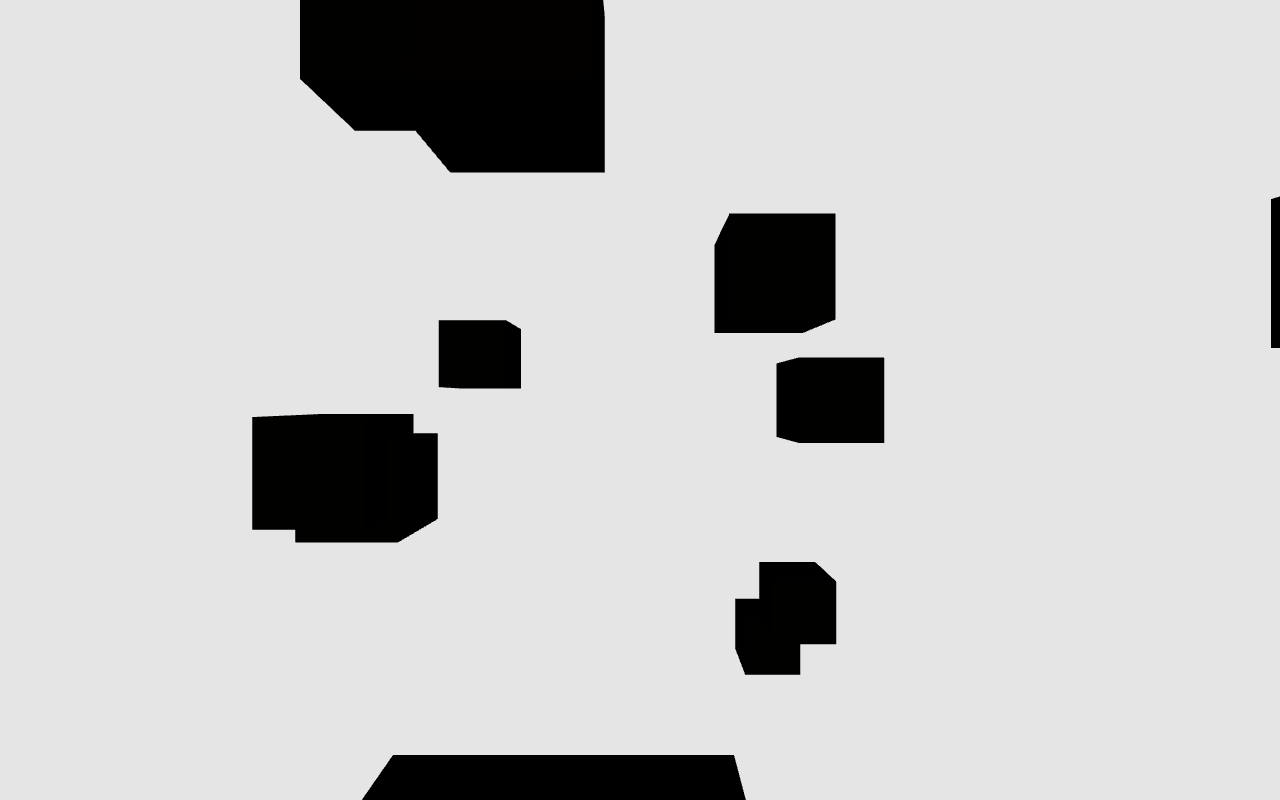
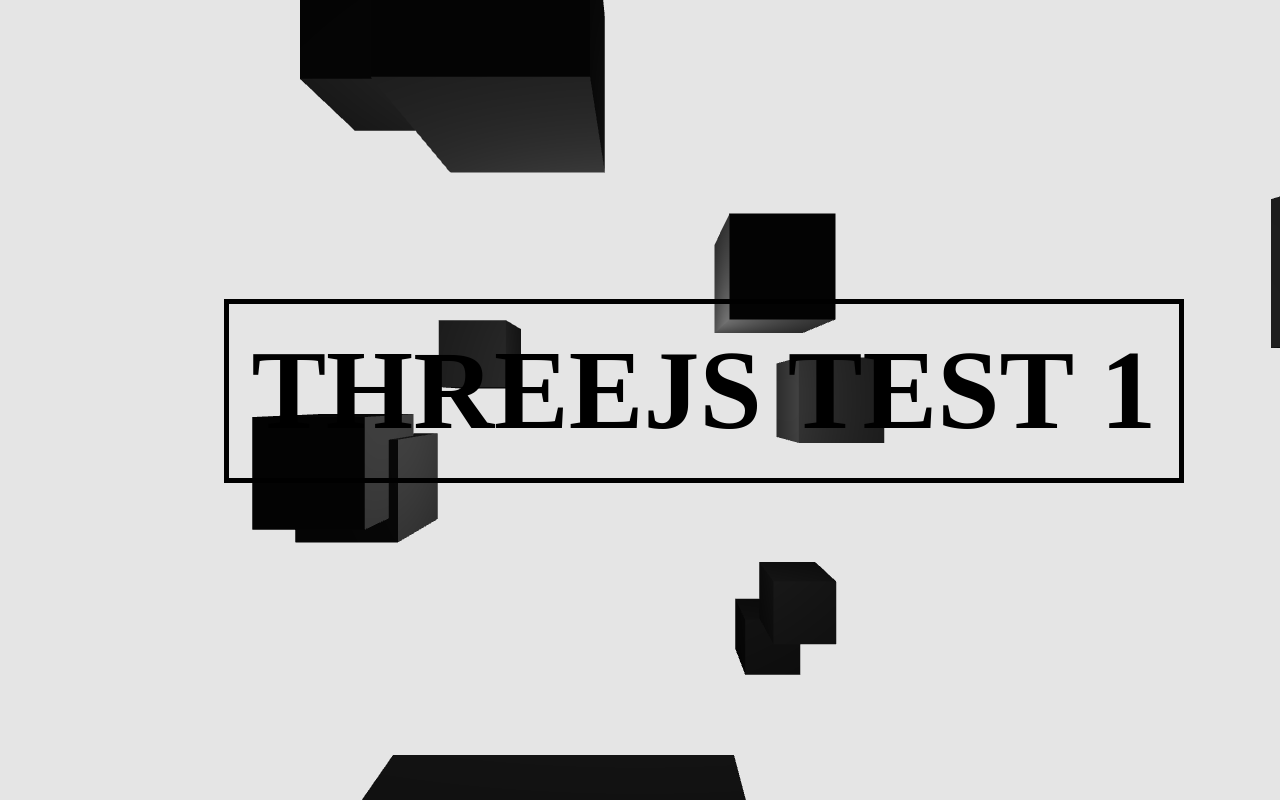
Before and after one commit to GarrettBrown-dev/FirstThreeProj, a plain HTML site: page src/index.html in a window 1280 px wide. Drawn offline with nearby package versions, Linux system fonts and the light colour scheme; animation ran at ten frames a second.

Commit message:
Add another light!

```diff
--- a/src/css/main.css
+++ b/src/css/main.css
@@ -6,3 +6,16 @@ body {
 canvas {
   display: block;
 }
+
+h1 {
+  position: absolute;
+  top: 2em;
+  left: 2em;
+  font-family: 'Montserrat';
+  font-size: 7em;
+  text-transform: uppercase;
+  width: auto;
+  line-height-step: .8em;
+  border: 5px solid black;
+  padding: .2em;
+}
--- a/src/index.html
+++ b/src/index.html
@@ -10,6 +10,8 @@
 </head>
 
 <body>
+
+  <h1>ThreeJS Test 1</h1>
   <script src="//cdnjs.cloudflare.com/ajax/libs/three.js/102/three.js"></script>
   <script src="https://cdnjs.cloudflare.com/ajax/libs/gsap/2.1.2/TweenMax.min.js"></script>
 
@@ -42,7 +44,7 @@
     var mouse = new THREE.Vector2();
 
     var geometry = new THREE.BoxGeometry(1, 1, 1); // radius, width, height. The higher the number, the higher the vertice count.
-    var material = new THREE.MeshLambertMaterial({ color: 0xFFCC00 }); //What it's made of.
+    var material = new THREE.MeshLambertMaterial({ color: 0xF7F7F7 }); //What it's made of.
     //var mesh = new THREE.Mesh(geometry, material); //combines object and material.
 
     // mesh.position.set(2, 2, -2); Moves object.
@@ -61,8 +63,12 @@
       meshX += 1;
     }
 
-    var light = new THREE.PointLight(0xFFFFFF, 1, 500) //color, intensity, distance
-    light.position.set(10, 0, 25); //x,y,z coords.
+    var light = new THREE.PointLight(0xFFFFFF, 1, 1000) //color, intensity, distance
+    light.position.set(0, 0, 0); //x,y,z coords.
+    scene.add(light);
+
+    var light = new THREE.PointLight(0xFFFFFF, 2, 1000)
+    light.position.set(0, 0, 25);
     scene.add(light);
 
     var render = function () {
```
